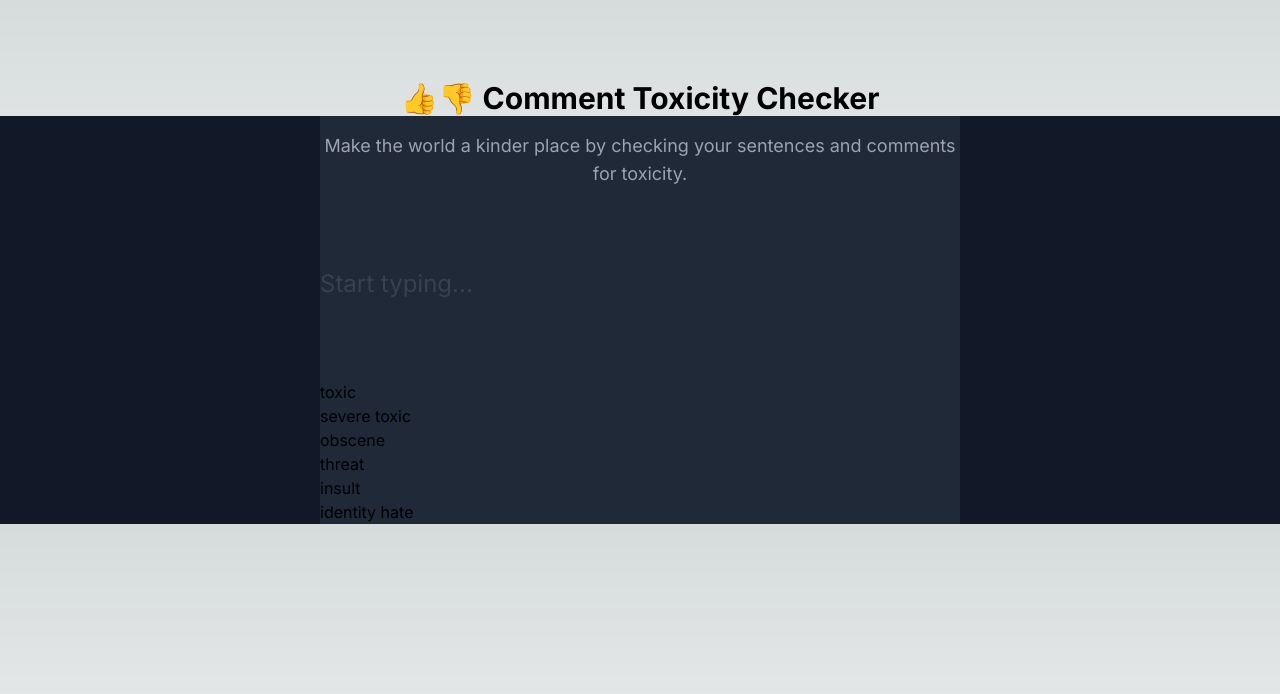
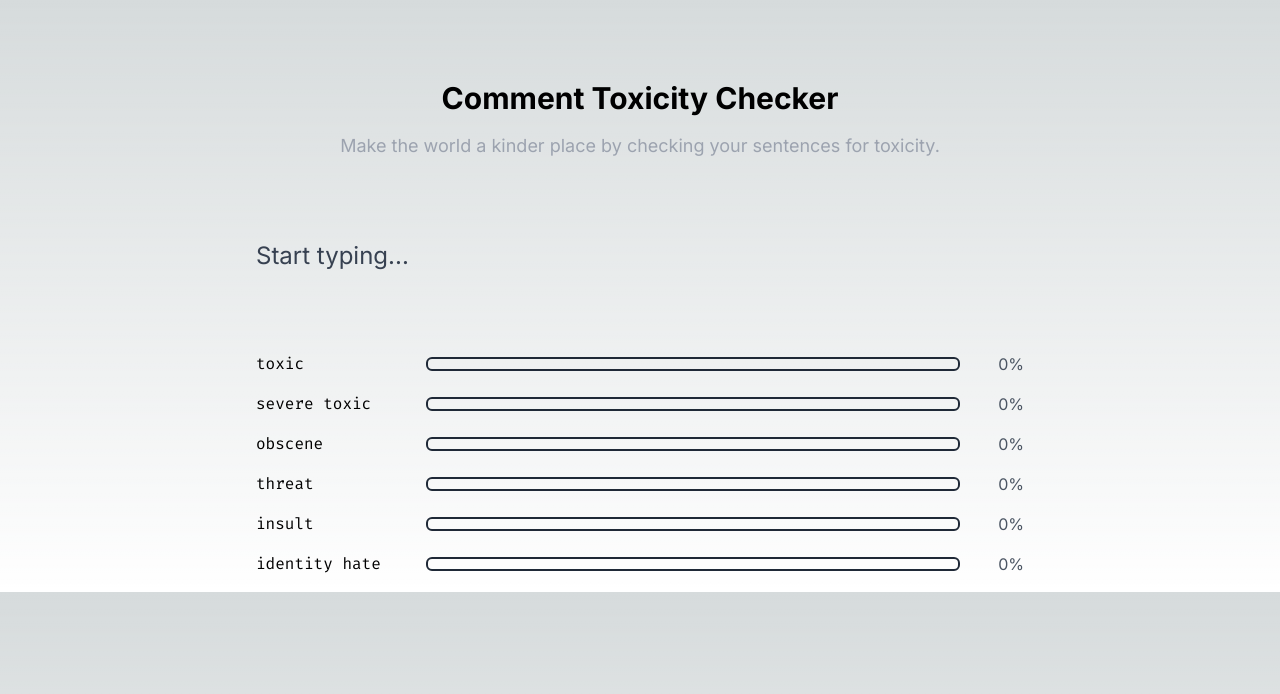
Before and after one commit to raj-pulapakura/Comment-Toxicity-Checker, a Next.js app in the folder web/: page / in a window 1280 px wide. Shown: the top 694 px of the page. Built offline with nearby package versions, Linux system fonts and the light colour scheme.

Commit message:
finished main ui including working classifier

```diff
--- /dev/null
+++ b/web/src/app/components/ToxicityClass.tsx
@@ -0,0 +1,36 @@
+import { useState, useEffect } from "react";
+import { fira } from "../layout";
+
+export default function ToxicityClass(props: { label: string; value: number }) {
+  const [width, setWidth] = useState(0);
+
+  useEffect(() => {
+    requestAnimationFrame(() => {
+      setWidth(props.value);
+    });
+  }, [props.value]);
+
+  return (
+    // <div className="flex gap-5 items-center">
+    <div className="w-full flex mb-4 items-center gap-7">
+      <div className="w-[20%]">
+        <h3 className={`${fira.className} `}>{props.label}</h3>
+      </div>
+      <div className="w-[75%] flex justify-end border-gray-800 border-2 rounded-md">
+        <div
+          style={{
+            height: "10px",
+            width: `${width}%`,
+            backgroundColor: "lightblue",
+            transitionProperty: "width",
+            transitionDuration: "1s",
+            borderRadius: "1rem",
+          }}
+        ></div>
+      </div>
+      <div className="w-[5%] text-right">
+        <h3 className="text-gray-600">{props.value}%</h3>
+      </div>
+    </div>
+  );
+}
--- a/web/src/app/globals.css
+++ b/web/src/app/globals.css
@@ -41,3 +41,7 @@ body {
   /* Microsoft Edge */
   color: red;
 }
+
+.progressPart {
+  transition: width 2s;
+}
--- a/web/src/app/layout.tsx
+++ b/web/src/app/layout.tsx
@@ -1,7 +1,8 @@
 import "./globals.css";
-import { Inter } from "next/font/google";
+import { Inter, Fira_Code } from "next/font/google";
 
 const inter = Inter({ subsets: ["latin"] });
+export const fira = Fira_Code({ subsets: ["latin"] });
 
 export const metadata = {
   title: "Create Next App",
--- a/web/src/app/page.tsx
+++ b/web/src/app/page.tsx
@@ -1,61 +1,57 @@
 "use client";
 
-import { useEffect } from "react";
+import { KeyboardEvent, useState } from "react";
 import { predict } from "./helpers";
-
-function ToxicityClass(props: { label: string; value: number }) {
-  return (
-    <div>
-      <h3>{props.label}</h3>
-    </div>
-  );
-}
+import ToxicityClass from "./components/ToxicityClass";
 
 export default function Home() {
-  // useEffect(() => {
-  //   predict("You are amazing.").then((res) => console.log(res));
-  // }, []);
+  let [toxicState, setToxicState] = useState<number>(0);
+  let [severeToxicState, setSevereToxicState] = useState<number>(0);
+  let [obsceneState, setObsceneState] = useState<number>(0);
+  let [threatState, setThreatState] = useState<number>(0);
+  let [insultState, setInsultState] = useState<number>(0);
+  let [identityState, setIdentityState] = useState<number>(0);
+
+  function onInputKeyDown(e: KeyboardEvent<HTMLInputElement>) {
+    if (e.key === "Enter") {
+      e.preventDefault();
+      predict(e.currentTarget.value).then((predictions) => {
+        // convert predictions from range [0, 1] to range [0, 100]
+        predictions = predictions.map((rawPred) => Math.round(rawPred * 100));
+        // update states for predictions
+        setToxicState(predictions[0]);
+        setSevereToxicState(predictions[1]);
+        setObsceneState(predictions[2]);
+        setThreatState(predictions[3]);
+        setInsultState(predictions[4]);
+        setIdentityState(predictions[5]);
+      });
+    }
+  }
 
   return (
     <main>
       <h1 className="font-bold text-3xl text-center mt-20">
-        👍👎 Comment Toxicity Checker
+        Comment Toxicity Checker
       </h1>
-      <div className="bg-gray-900 w-full flex flex-col justify-center items-center">
-        <div className="bg-gray-800 w-1/2">
+      <div className="w-full flex flex-col justify-center items-center">
+        <div style={{ minWidth: "450px" }} className="w-[60%]">
           <p className="text-lg text-center mt-4 text-gray-400">
-            Make the world a kinder place by checking your sentences and
-            comments for toxicity.
+            Make the world a kinder place by checking your sentences for
+            toxicity.
           </p>
           <input
             autoFocus
             placeholder="Start typing..."
-            className="autofocus text-2xl my-20 w-1/2 outline-0 bg-transparent placeholder:text-gray-700"
+            className="w-full autofocus text-2xl my-20 outline-0 bg-transparent placeholder:text-gray-700"
+            onKeyDown={onInputKeyDown}
           />
-          <div>
-            <h3>toxic</h3>
-            <div></div>
-          </div>
-          <div>
-            <h3>severe toxic</h3>
-            <div></div>
-          </div>
-          <div>
-            <h3>obscene</h3>
-            <div></div>
-          </div>
-          <div>
-            <h3>threat</h3>
-            <div></div>
-          </div>
-          <div>
-            <h3>insult</h3>
-            <div></div>
-          </div>
-          <div>
-            <h3>identity hate</h3>
-            <div></div>
-          </div>
+          <ToxicityClass label="toxic" value={toxicState} />
+          <ToxicityClass label="severe toxic" value={severeToxicState} />
+          <ToxicityClass label="obscene" value={obsceneState} />
+          <ToxicityClass label="threat" value={threatState} />
+          <ToxicityClass label="insult" value={insultState} />
+          <ToxicityClass label="identity hate" value={identityState} />
         </div>
       </div>
     </main>
--- a/web/tailwind.config.js
+++ b/web/tailwind.config.js
@@ -1,18 +1,21 @@
 /** @type {import('tailwindcss').Config} */
 module.exports = {
   content: [
-    './src/pages/**/*.{js,ts,jsx,tsx,mdx}',
-    './src/components/**/*.{js,ts,jsx,tsx,mdx}',
-    './src/app/**/*.{js,ts,jsx,tsx,mdx}',
+    "./src/pages/**/*.{js,ts,jsx,tsx,mdx}",
+    "./src/components/**/*.{js,ts,jsx,tsx,mdx}",
+    "./src/app/**/*.{js,ts,jsx,tsx,mdx}",
   ],
   theme: {
     extend: {
       backgroundImage: {
-        'gradient-radial': 'radial-gradient(var(--tw-gradient-stops))',
-        'gradient-conic':
-          'conic-gradient(from 180deg at 50% 50%, var(--tw-gradient-stops))',
+        "gradient-radial": "radial-gradient(var(--tw-gradient-stops))",
+        "gradient-conic":
+          "conic-gradient(from 180deg at 50% 50%, var(--tw-gradient-stops))",
+      },
+      animation: {
+        gradient: "gradient 2s ease-in-out",
       },
     },
   },
   plugins: [],
-}
+};
```
